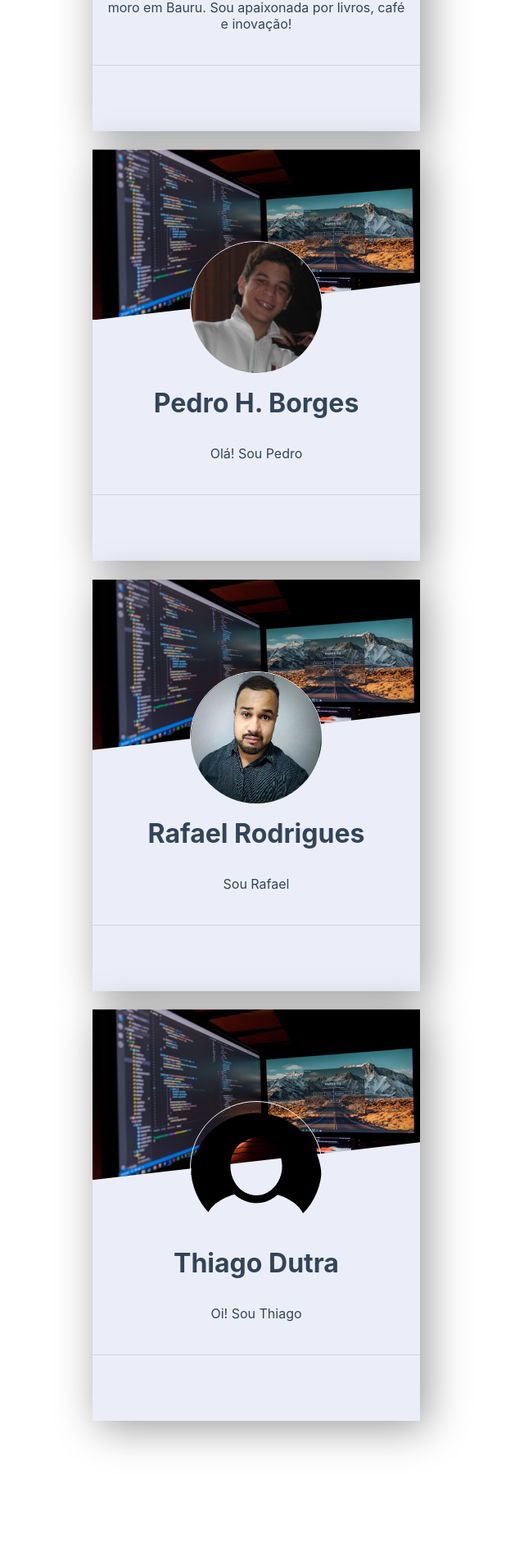
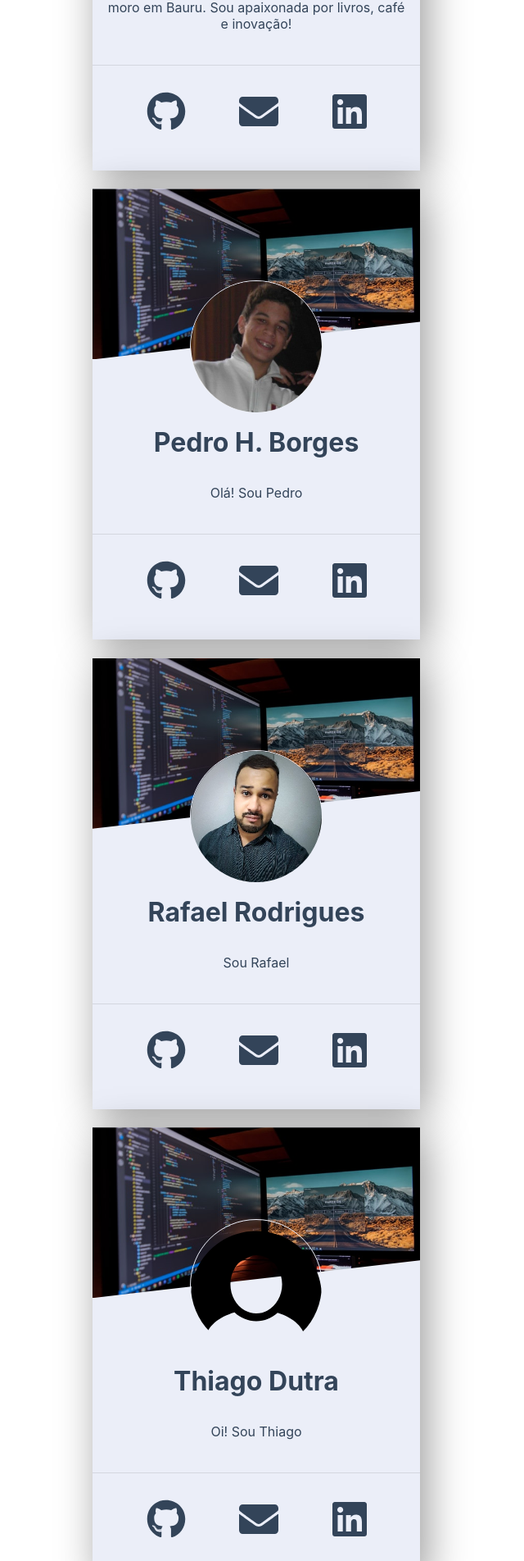
Before and after one commit to pedrohrb7/Searching4, a React (Create React App) app: page /about in a window 1280 px wide. Shown: the part 1756-3660 px from the top of the page at 82% size, without its empty margins (327-967 px from the left). Built offline with nearby package versions, Linux system fonts and the light colour scheme.

Commit message:
Inclusão e estilização dos ícones de redes sociais da About

```diff
--- a/src/pages/about/About.css
+++ b/src/pages/about/About.css
@@ -293,7 +293,7 @@
     border-top: 1px solid rgba(0, 0, 0, 0.1);
   }
 
-  .redes-sociais i {
+  /* .redes-sociais i {
     font-size: 3rem;
     color: #334459;
     transition: color .5s;
@@ -301,7 +301,7 @@
 
   .redes-sociais i:hover {
     color: #F67A56;
-  }
+  } */
 
   @media screen and (min-width: 700px) {
     .equipe-container {
@@ -372,12 +372,11 @@
       margin-top: 1.5rem;
       border-top: 1px solid rgba(0, 0, 0, 0.1);
     }
-    .redes-sociais i {
+    /* .redes-sociais i {
       font-size: 3rem;
       color: #334459;
       transition: color .5s;
-    }
-  }
+    } */
 
   @media screen and (max-width: 768px) {
     .container {
@@ -449,3 +448,4 @@
       margin-top: 330px;
     }
   }
+}
--- a/src/pages/about/About.js
+++ b/src/pages/about/About.js
@@ -1,6 +1,5 @@
 import React, {Component} from 'react';
 import { library } from '@fortawesome/fontawesome-svg-core';
-import { FontAwesomeIcon } from '@fortawesome/react-fontawesome';
 
 import './About.css';
 import Computerimg from '../../images/computerimg.png';
@@ -10,14 +9,15 @@ import Pedro from '../../images/pedro-profile.jpg';
 import Rafael from '../../images/rafael-profile.jpg';
 import Thiago from '../../images/user-img.svg';
 
-import { faArrowUp, faSearch } from '@fortawesome/free-solid-svg-icons';
-
-
+import { FontAwesomeIcon } from '@fortawesome/react-fontawesome';
+import { faEnvelope } from '@fortawesome/free-solid-svg-icons';
+import { faGithub, faLinkedin } from '@fortawesome/free-brands-svg-icons';
 
 library.add(
-    faArrowUp
-)
-
+    faGithub,
+    faLinkedin,
+    faEnvelope
+);
 
 //TypeScript do Angular do Grupo
 
@@ -79,7 +79,7 @@ export default class About extends Component {
                     <div className="container-sobre">
                         <div className="explicação-proj">
                             <h1>Sobre</h1>
-                            <p>Somos a 4-Front!</p><br></br>
+                            <p>Somos a 4-Front!</p>
                             <p>Uma equipe formada por quatro desenvolvedores que estão em busca de novos conhecimentos
                             e desafios profissionais. Cada integrante tem suas habilidades e áreas de especialidade, e unidos formamos um time
                             capacitado para desenvolvimento web completo. Nossos projetos priorizam a responsividade e a qualidade de interação
@@ -105,14 +105,14 @@ export default class About extends Component {
                     <div className="container">
                         <div className="menu" id="menu-perfil">
                             <div className="mini-card">
-                                    <img src={Mirela} alt="imagem perfil Mirela" className="img-perfil-icone"></img>
+                                    <img src={Mirela} alt="imagem perfil Mirela" className="img-perfil-icone"/>
                                     <p>Mirela De Giuli</p>
                                     <a className="btn" onClick="this.escolhePessoa('mirela')">Saiba mais</a>
                             </div>
 
                             <div className="mini-card">
                                 <div>
-                                    <img src={Pedro} alt="imagem perfil Pedro" className="img-perfil-icone"></img>
+                                    <img src={Pedro} alt="imagem perfil Pedro" className="img-perfil-icone"/>
                                     <p>Pedro H. Borges</p>
                                     <a className="btn" onClick= "escolhePessoa('pedro')">Saiba mais</a>
                                 </div>
@@ -120,7 +120,7 @@ export default class About extends Component {
 
                             <div className="mini-card">
                                 <div>
-                                    <img src={Rafael} alt="imagem perfil Rafael" className="img-perfil-icone"></img>
+                                    <img src={Rafael} alt="imagem perfil Rafael" className="img-perfil-icone"/>
                                     <p>Rafael Rodrigues</p>
                                     <a className="btn" onClick= "escolhePessoa('rafael')">Saiba mais</a>
                                 </div>
@@ -128,7 +128,7 @@ export default class About extends Component {
 
                             <div className="mini-card">
                                 <div>
-                                    <img src={Thiago} alt="imagem perfil Thiago" className="img-perfil-icone"></img>
+                                    <img src={Thiago} alt="imagem perfil Thiago" className="img-perfil-icone"/>
                                     <p>Thiago Dutra</p>
                                     <a className="btn" onClick= "escolhePessoa('thiago')">Saiba mais</a>
                                 </div>
@@ -139,61 +139,61 @@ export default class About extends Component {
 
                             <div id="mirela" if= "pessoa == 'mirela' || isMobile == true">
                                 <div className="card">
-                                    <img src={BackgroundCard} alt="background card" className="card-img"></img>
-                                    <img src={Mirela} alt="imagem perfil mirela" className="img-perfil-sobre"></img>
+                                    <img src={BackgroundCard} alt="background card" className="card-img"/>
+                                    <img src={Mirela} alt="imagem perfil mirela" className="img-perfil-sobre"/>
                                     <h2>Mirela De Giuli</h2>
                                     <p className="introducao">Oie! Sou a Mirela, designer de produto e desenvolvedora front-end Jr, tenho 24 anos e
                                     moro em Bauru. Sou apaixonada por livros, café e inovação!</p>
 
                                     <ul className="redes-sociais">
-                                        <li><a href="https://github.com/mirelagiuli" target="_blank"><FontAwesomeIcon icon="faArrowUp"/></a></li>
-                                        <li><a href="mailto:mireladegiuli@gmail.com"><i className="fas fa-envelope"></i></a></li>
-                                        <li><a href="https://www.linkedin.com/in/mirela-de-giuli" target="_blank"><i className="fab fa-linkedin"></i></a></li>
+                                        <li><a href="https://github.com/mirelagiuli" target="_blank"><FontAwesomeIcon icon={faGithub} style={{color: '#334459'}} size="3x"/></a></li>
+                                        <li><a href="mailto:mireladegiuli@gmail.com"><FontAwesomeIcon icon={faEnvelope} style={{color: '#334459'}} size="3x"/></a></li>
+                                        <li><a href="https://www.linkedin.com/in/mirela-de-giuli" target="_blank"><FontAwesomeIcon icon={faLinkedin} style={{color: '#334459'}} size="3x"/></a></li>
                                     </ul>
                                 </div>
                             </div>
 
                             <div id="pedro">
                                 <div className="card" if= "pessoa == 'pedro' || isMobile == true">
-                                    <img src={BackgroundCard} alt="background card" className="card-img"></img>
-                                    <img src={Pedro} alt="imagem perfil pedro" className="img-perfil-sobre"></img>
+                                    <img src={BackgroundCard} alt="background card" className="card-img"/>
+                                    <img src={Pedro} alt="imagem perfil pedro" className="img-perfil-sobre"/>
                                     <h2>Pedro H. Borges</h2>
                                     <p className="introducao">Olá! Sou Pedro</p>
 
                                     <ul className="redes-sociais">
-                                        <li><a href="https://github.com/pedrohrb7" target="_blank"><i className="fab fa-github"></i></a></li>
-                                        <li><a href="mailto:pedrohenriquer77@hotmail.com"><i className="fas fa-envelope"></i></a></li>
-                                        <li><a href="https://www.linkedin.com/in/pedrohrb/" target="_blank"><i className="fab fa-linkedin"></i></a></li>
+                                        <li><a href="https://github.com/pedrohrb7" target="_blank"><FontAwesomeIcon icon={faGithub} style={{color: '#334459'}} size="3x"/></a></li>
+                                        <li><a href="mailto:pedrohenriquer77@hotmail.com"><FontAwesomeIcon icon={faEnvelope} style={{color: '#334459'}} size="3x"/></a></li>
+                                        <li><a href="https://www.linkedin.com/in/pedrohrb/" target="_blank"><FontAwesomeIcon icon={faLinkedin} style={{color: '#334459'}} size="3x"/></a></li>
                                     </ul>
                                 </div>
                             </div>
 
                             <div id="rafael" if= "pessoa == 'rafael' || isMobile == true">
                                 <div className="card">
-                                    <img src={BackgroundCard} alt="background card" className="card-img"></img>
-                                    <img src={Rafael} alt="imagem perfil rafael" className="img-perfil-sobre"></img>
+                                    <img src={BackgroundCard} alt="background card" className="card-img"/>
+                                    <img src={Rafael} alt="imagem perfil rafael" className="img-perfil-sobre"/>
                                     <h2>Rafael Rodrigues</h2>
                                     <p className="introducao">Sou Rafael</p>
 
                                     <ul className="redes-sociais">
-                                        <li><a href="https://github.com/rafael-rodrigues-santos" target="_blank"><i className="fab fa-github"></i></a></li>
-                                        <li><a href="mailto:rafaelrodrigues_@outlook.com"><i className="fas fa-envelope"></i></a></li>
-                                        <li><a href="https://www.linkedin.com/in/rafael-rodrigues-santos/" target="_blank"><i className="fab fa-linkedin"></i></a></li>
+                                        <li><a href="https://github.com/rafael-rodrigues-santos" target="_blank"><FontAwesomeIcon icon={faGithub} style={{color: '#334459'}} size="3x"/></a></li>
+                                        <li><a href="mailto:rafaelrodrigues_@outlook.com"><FontAwesomeIcon icon={faEnvelope} style={{color: '#334459'}} size="3x"/></a></li>
+                                        <li><a href="https://www.linkedin.com/in/rafael-rodrigues-santos/" target="_blank"><FontAwesomeIcon icon={faLinkedin} style={{color: '#334459'}} size="3x"/></a></li>
                                     </ul>
                                 </div>
                             </div>
 
                             <div id="thiago" if= "pessoa == 'thiago' || isMobile == true">
                                 <div className="card">
-                                    <img src={BackgroundCard} alt="background card" className="card-img"></img>
-                                    <img src={Thiago} alt="imagem perfil thiago" className="img-perfil-sobre"></img>
+                                    <img src={BackgroundCard} alt="background card" className="card-img"/>
+                                    <img src={Thiago} alt="imagem perfil thiago" className="img-perfil-sobre"/>
                                     <h2>Thiago Dutra</h2>
                                     <p className="introducao">Oi! Sou Thiago</p>
 
                                     <ul className="redes-sociais">
-                                        <li><a href="https://github.com/thiagosilvadtr" target="_blank"><i className="fab fa-github"></i></a></li>
-                                        <li><a href="mailto:"><i className="fas fa-envelope"></i></a></li>
-                                        <li><a href="#" target="_blank"><i className="fab fa-linkedin"></i></a></li>
+                                        <li><a href="https://github.com/thiagosilvadtr" target="_blank"><FontAwesomeIcon icon={faGithub} style={{color: '#334459'}} size="3x"/></a></li>
+                                        <li><a href="mailto:"><FontAwesomeIcon icon={faEnvelope} style={{color: '#334459'}} size="3x"/></a></li>
+                                        <li><a href="#" target="_blank"><FontAwesomeIcon icon={faLinkedin} style={{color: '#334459'}} size="3x"/></a></li>
                                     </ul>
                                 </div>
                             </div>
```
